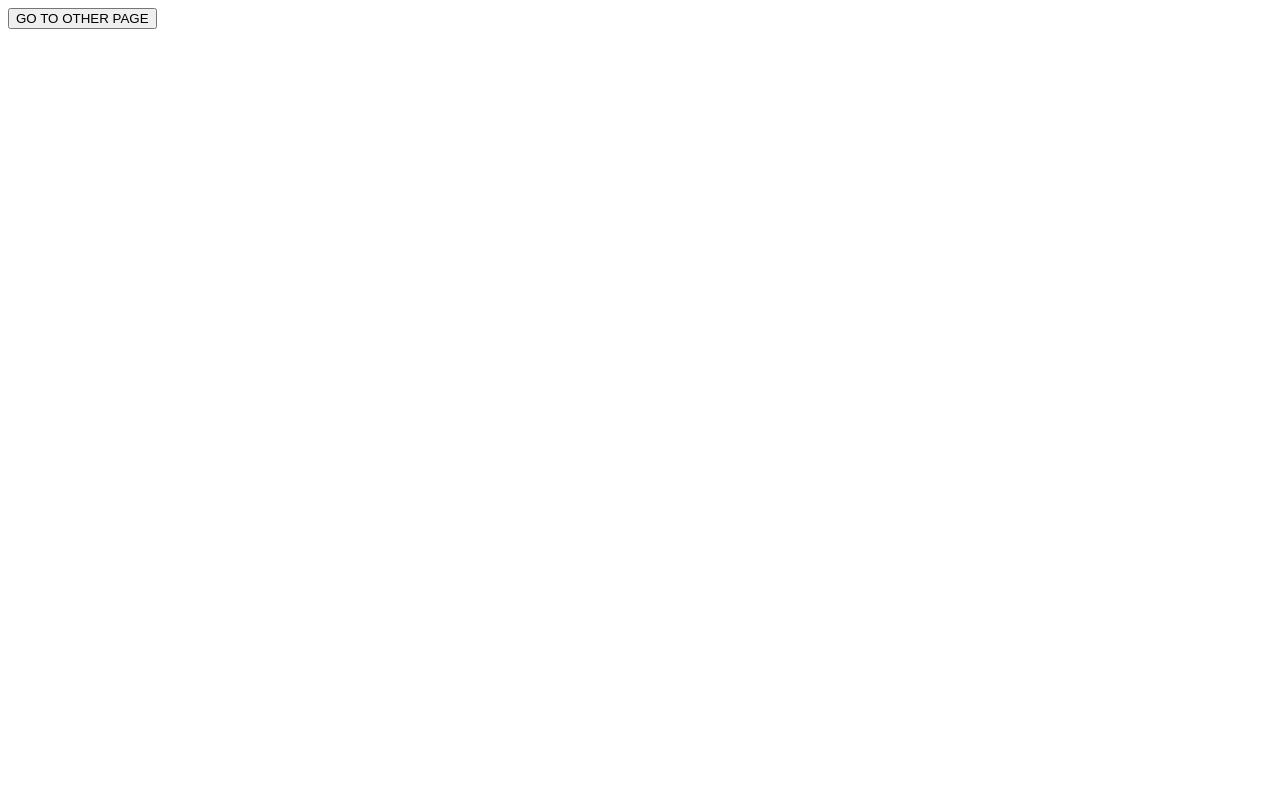
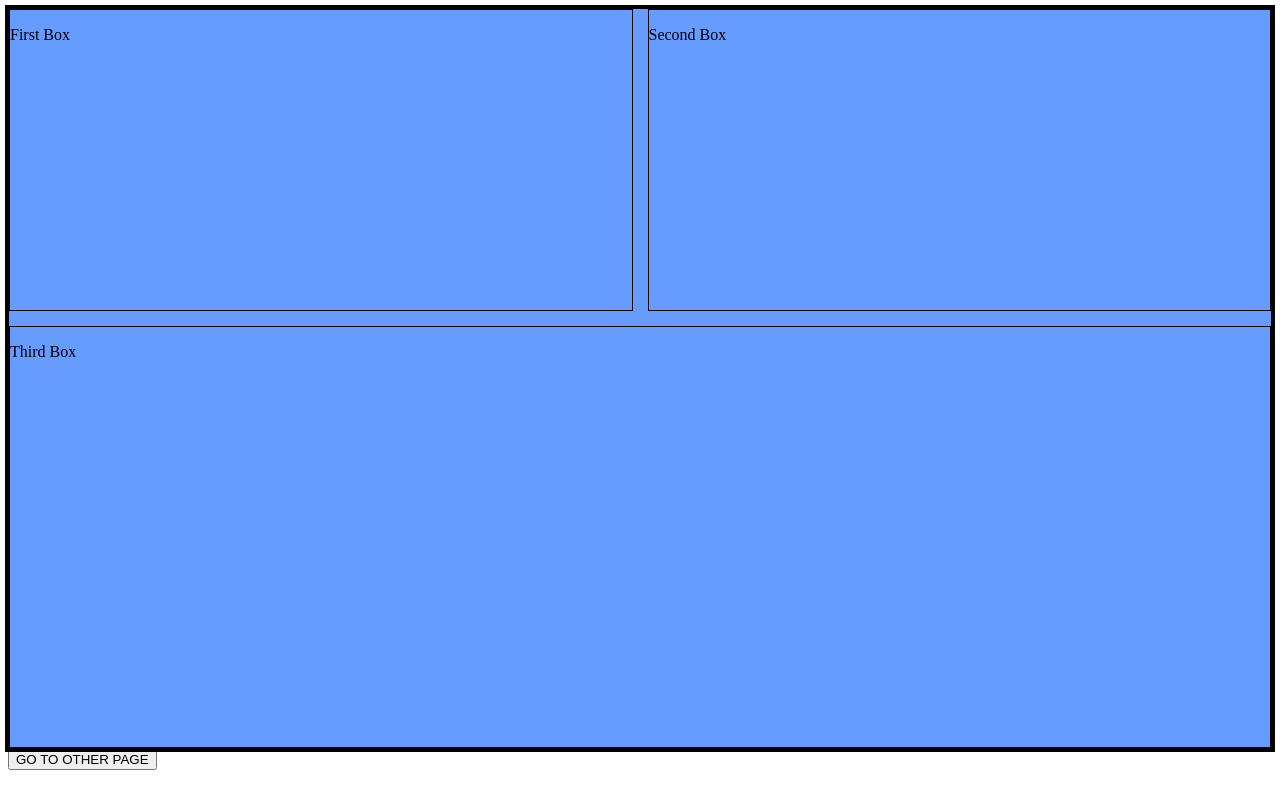
Before and after one commit to TheCraftedGem/sweater_weather_frontend, a website built with webpack: page index.html in a window 1280 px wide. Built offline with nearby package versions, Linux system fonts and the light colour scheme.

Commit message:
add changes to css

```diff
--- a/index.html
+++ b/index.html
@@ -2,15 +2,30 @@
 <html>
 <head>
   <meta charset="utf-8">
-  <title>Quantified Self - Diary</title>
+  <title>Sweater Weather</title>
+  <link rel="stylesheet" type="text/css" href='./lib/styles.css'>
+
 </head>
 <body>
       <!--  the a tag below can link you to another HTML page  -->
       <!--  if you click the button in the browser right now, you'll get an error because that is not a real file path -->
-      <a href="<file path"><button class="default-button">GO TO OTHER PAGE</button></a>
-    <script
-    src='https://ajax.googleapis.com/ajax/libs/jquery/3.2.1/jquery.min.js'>
-  </script>
+  <script type="text/javascript" src="./lib/scripts.js"></script>
+
+  <div class='wrapper'>
+    <div class="item item1">
+      <p> First Box </p>
+    </div>
+    <div class="item item2">
+      <p> Second Box </p>
+    </div>
+    <div class="item item3">
+      <p> Third Box </p>
+    </div>
+  </div>
+
+  <a href="file path"><button class="default-button">GO TO OTHER PAGE</button></a>
+
+  <script src='https://ajax.googleapis.com/ajax/libs/jquery/3.2.1/jquery.min.js'></script>
   <script src="main.bundle.js"></script>
 </body>
 </html>
--- a/lib/styles.css
+++ b/lib/styles.css
@@ -23,19 +23,24 @@ h4 {
   border: .5px solid black;
   outline-style: solid;
   outline-color:black;
+  background-color: rgb(102, 156, 255);
 }
 
 .item1 {
   height: 300px;
   width: 2fr;
+  border: .5px solid black;
+
 }
 
 .item2 {
+  border: .5px solid black;
   height: 2fr;
   width: 2fr;
 }
 
 .item3 {
+  border: .5px solid black;
   height: 420px;
   width: 1fr;
   grid-column: span 2;
```
